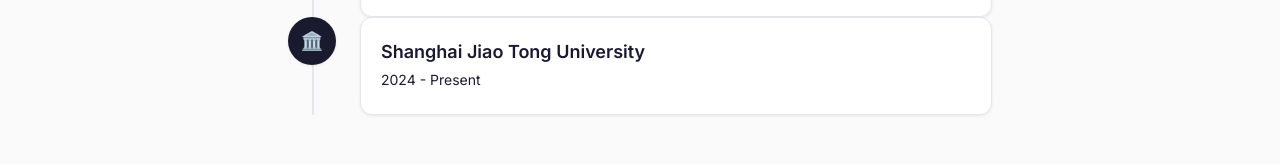
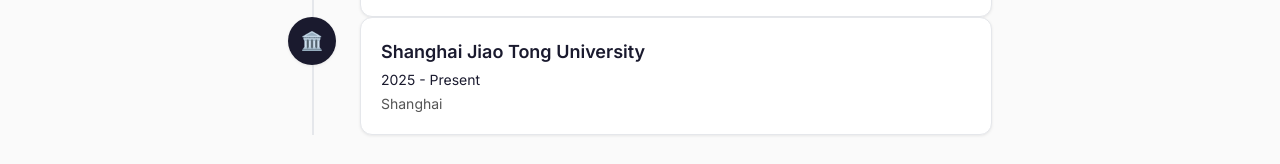
Before and after one commit to ImJc917/JuCai-Website, a Next.js app: page /en/timeline in a window 1280 px wide. Shown: the part 521-685 px from the top of the page. Built offline with nearby package versions, Linux system fonts and the light colour scheme.

Commit message:
fix: 修正教育经历时间并补充上海交通大学所在地
- 小学: 2013-2019
- 初中: 2019-2022
- 高中: 2022-2025
- 大学: 2025-至今
- 上海交通大学添加上海市

```diff
--- a/src/data/timeline.ts
+++ b/src/data/timeline.ts
@@ -11,31 +11,33 @@
   {
     school: "后海小学",
     schoolEn: "Houhai Primary School",
-    period: "2008 - 2014",
-    periodEn: "2008 - 2014",
+    period: "2013 - 2019",
+    periodEn: "2013 - 2019",
     department: "广东省 · 深圳市",
     departmentEn: "Shenzhen, Guangdong",
   },
   {
     school: "育才三中",
     schoolEn: "Yucai No.3 Middle School",
-    period: "2014 - 2017",
-    periodEn: "2014 - 2017",
+    period: "2019 - 2022",
+    periodEn: "2019 - 2022",
     department: "广东省 · 深圳市",
     departmentEn: "Shenzhen, Guangdong",
   },
   {
     school: "深圳中学",
     schoolEn: "Shenzhen Middle School",
-    period: "2017 - 2020",
-    periodEn: "2017 - 2020",
+    period: "2022 - 2025",
+    periodEn: "2022 - 2025",
     department: "广东省 · 深圳市",
     departmentEn: "Shenzhen, Guangdong",
   },
   {
     school: "上海交通大学",
     schoolEn: "Shanghai Jiao Tong University",
-    period: "2024 - 至今",
-    periodEn: "2024 - Present",
+    period: "2025 - 至今",
+    periodEn: "2025 - Present",
+    department: "上海市",
+    departmentEn: "Shanghai",
   },
 ];
```
